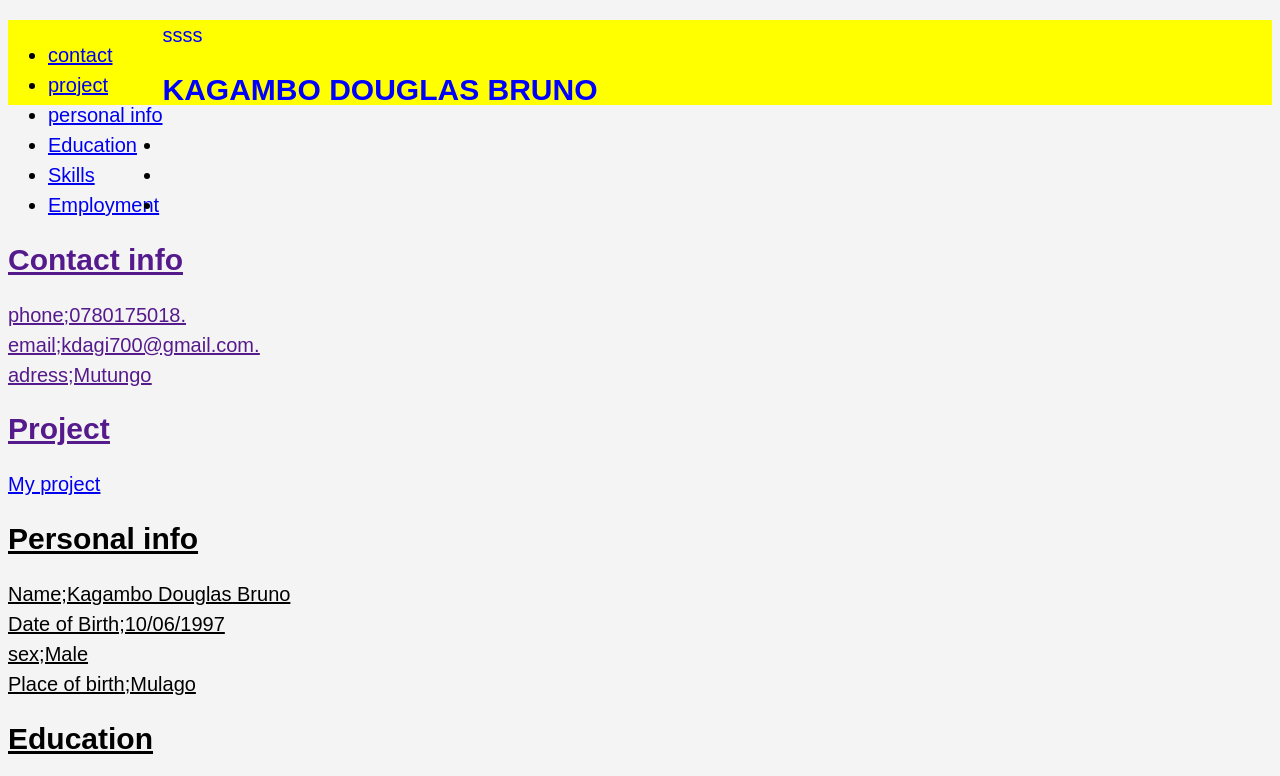
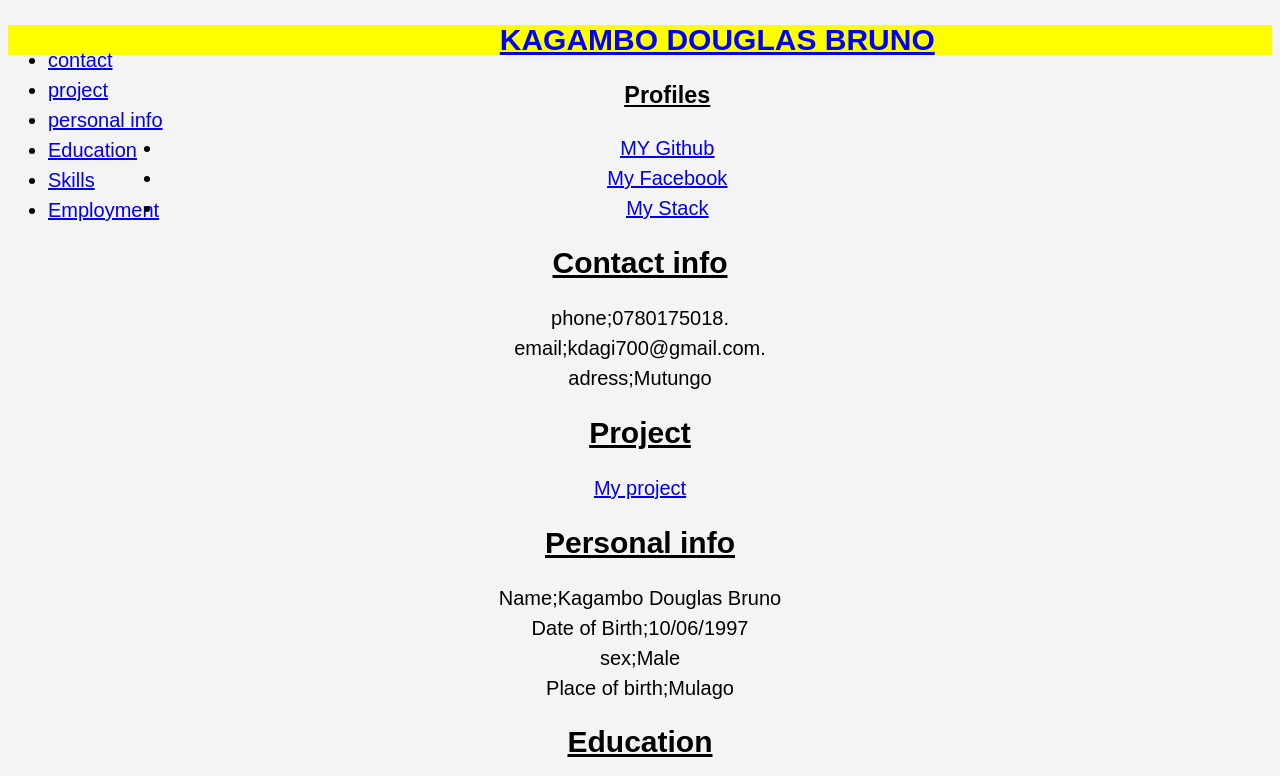
Before and after one commit to MUVALA1/MUVALA1.github.io, a plain HTML site: page index.html in a window 1280 px wide. Shown: the top 776 px of the page. Drawn offline with Linux system fonts and the light colour scheme.

Commit message:
html change

```diff
--- a/index.html
+++ b/index.html
@@ -16,16 +16,19 @@
 				<li><a href="#Employment">Employment</a></li>
 			</ul>
 		</nav>
-		<section id="welcome-section">ssss
+		<div class="content">
+		<section id="welcome-section">
 		<h1>KAGAMBO DOUGLAS BRUNO</h1>
 		</section>
 		<section id="profile-link">
+			<h3>Profiles</h3>
 			<ul>
-				<li><a href=""></li>
-				<li><a href=""></li>
-				<li><a href=""></li>
+				<li><a href="https://github.com/MUVALA1">MY Github</a></li>
+				<li><a href="https://www.facebook.com/kagambo.douglas">My Facebook</a></li>
+				<li><a href="https://outboxeduprep3.slack.com/messages/DKBT4DSS2/team/UKBT4DCCE/?cdn_fallback=1">My Stack</a></li>
 			</ul>
-		<section id=contact-info">
+		</section>
+		<section id="contact-info">
 		<h2>Contact info</h2>
 			<p>phone;0780175018.<br>email;kdagi700@gmail.com.<br>adress;Mutungo</p>
 		</section>
@@ -63,6 +66,7 @@
 				<li>sports 10/10
 			</ul>
 		</section>
+		</div>
 	</div>
 	</body>
 
```
